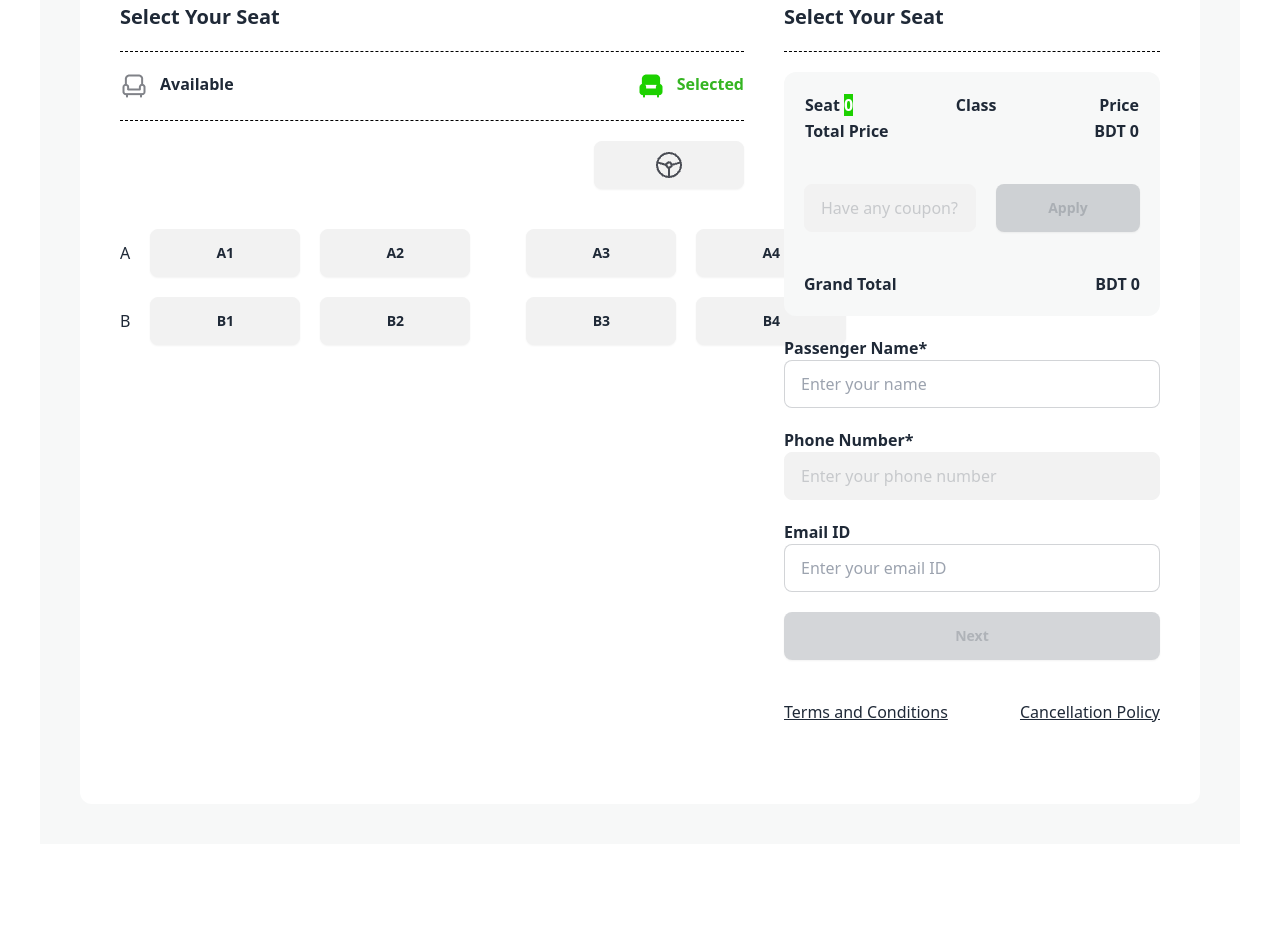
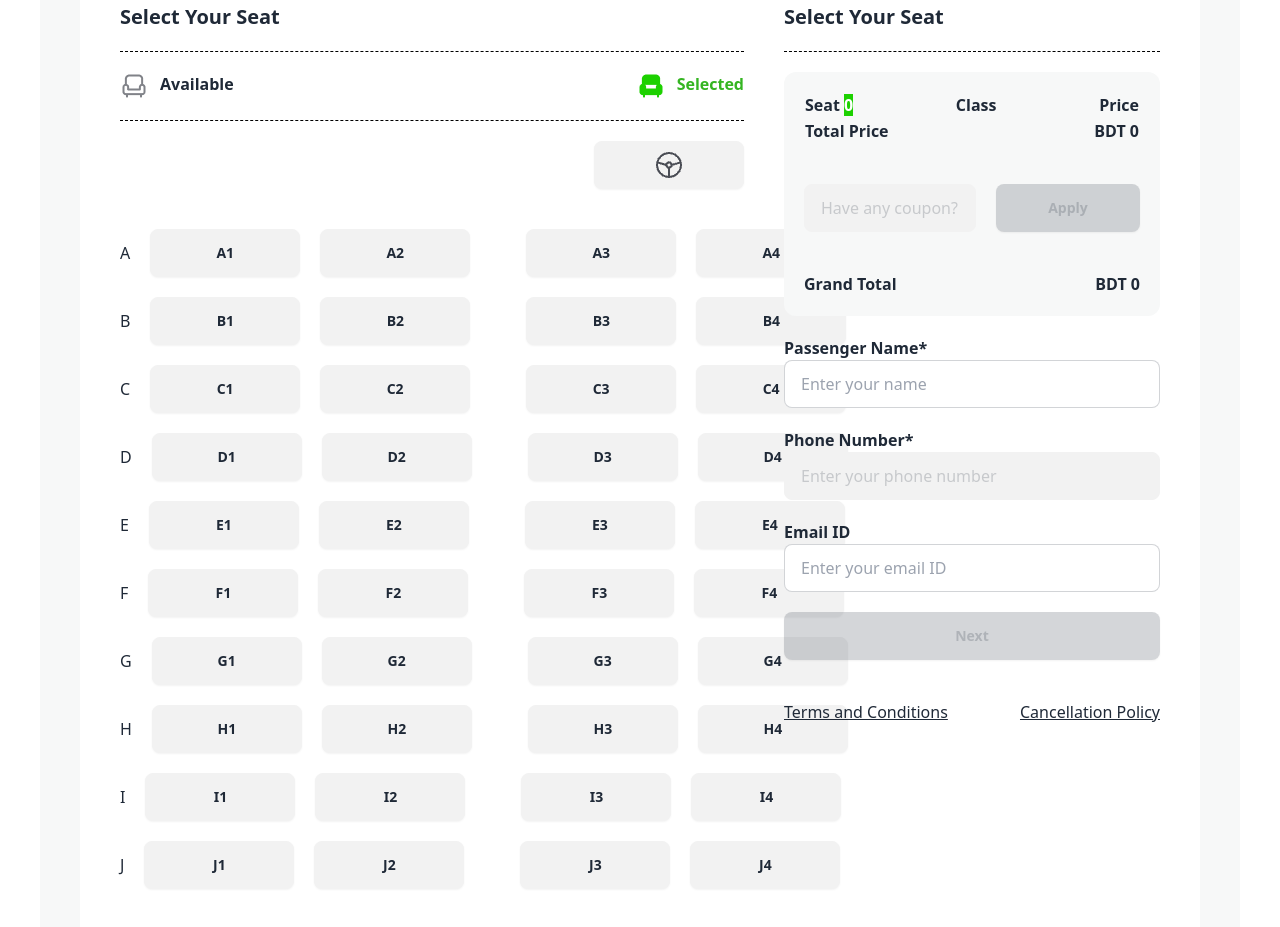
Before and after one commit to Tajbir23/ph-assignment-5, a plain HTML site: page index.html in a window 1280 px wide. Shown: the part 1684-2611 px from the top of the page. Before the commit the page ends 2568 px from the top, so only its background shows below. Drawn offline with nearby package versions, Linux system fonts and the light colour scheme.

Commit message:
assignment responsive for mobile

```diff
--- a/index.html
+++ b/index.html
@@ -17,7 +17,7 @@
     <link rel="stylesheet" href="style.css" />
     <script src="https://cdn.tailwindcss.com"></script>
   </head>
-  <body class="m-10">
+  <body class="sm:m-10 m-2">
     <header>
       <!-- Nav bar start -->
       <section>
@@ -64,7 +64,7 @@
       <section class="flex flex-col w-full gap-10 my-10">
         <h1 class="m-auto font-bold text-3xl">Best offers for you</h1>
 
-        <div class="flex justify-between gap-10">
+        <div class="flex justify-between gap-10 sm:flex-row flex-col">
           <div
             class="flex bg-[#FFBF0F] items-center justify-around rounded-2xl w-full"
           >
@@ -118,13 +118,13 @@
           </div>
 
           <div class="bg-white rounded-xl">
-            <div class="my-20 flex">
+            <div class="my-20 flex sm:flex-row flex-col">
               <!-- left container start -->
-              <div class="w-8/12 m-10 p-5 rounded-xl">
+              <div class="sm:w-8/12 m-10 sm:p-5 rounded-xl">
                 <!-- green line header -->
                 <div class="flex justify-between items-center">
-                  <div class="flex items-center gap-5">
-                    <img src="./images/bus-logo.png" alt="" />
+                  <div class="flex sm:items-center gap-5 sm:flex-row flex-col justify-center">
+                    <img class="h-6 w-10" src="./images/bus-logo.png" alt="" />
                     <div>
                       <h1 class="font-bold text-xl">Greenline Paribahan</h1>
                       <p>Coach-009-WEB ! AC_Business</p>
@@ -152,7 +152,7 @@
                     <p>Departure Time</p>
                     <h1 class="font-bold">9:00 PM</h1>
                   </div>
-                  <div class="flex justify-between items-center my-5">
+                  <div class="flex justify-between items-center my-5 flex-wrap gap-5">
                     <button class="btn">Boarding Point - Laxmipur</button>
                     <button class="btn">Dropping Point - Bogura</button>
                     <button class="btn">Est. Time - 11 Hour</button>
@@ -162,7 +162,7 @@
               <!-- left container start -->
 
               <!-- divider image -->
-              <img src="./images/info-devider.png" alt="" />
+              <img class="hidden sm:block" src="./images/info-devider.png" alt="" />
 
               <div
                 class="flex flex-col items-center justify-center m-auto gap-2"
@@ -175,9 +175,9 @@
           </div>
 
           <!-- start seat plan container -->
-          <div class="bg-white p-10 rounded-xl flex gap-10">
+          <div class="bg-white p-10 rounded-xl flex gap-10 sm:flex-row flex-col">
             <!-- start seat plan -->
-            <div class="w-[60%]">
+            <div class="sm:w-[60%]">
               <!-- top -->
               <p id="max-ticket" class="text-red-700"></p>
               <div>
@@ -202,7 +202,7 @@
               <div class="py-5">
                 <div class="flex flex-col gap-10">
                   <div class="w-full flex flex-row-reverse">
-                    <button class="btn w-[150px]">
+                    <button class="btn sm:w-[150px]">
                       <img src="./images/Vector.png" alt="" />
                     </button>
                   </div>
@@ -211,33 +211,130 @@
                     <div class="flex gap-14 justify-between">
                       <div class="flex gap-5 items-center">
                         <span>A</span>
-                        <button class="seat btn w-[150px]">A1</button>
-                        <button class="seat btn w-[150px]">A2</button>
+                        <button class="seat btn sm:w-[150px]">A1</button>
+                        <button class="seat btn sm:w-[150px]">A2</button>
                       </div>
                       <div class="flex gap-5">
-                        <button class="seat btn w-[150px]">A3</button>
-                        <button class="seat btn w-[150px]">A4</button>
+                        <button class="seat btn sm:w-[150px]">A3</button>
+                        <button class="seat btn sm:w-[150px]">A4</button>
                       </div>
                     </div>
 
                     <div class="flex gap-14 justify-between">
                       <div class="flex gap-5 items-center">
                         <span>B</span>
-                        <button class="seat btn w-[150px]">B1</button>
-                        <button class="seat btn w-[150px]">B2</button>
+                        <button class="seat btn sm:w-[150px]">B1</button>
+                        <button class="seat btn sm:w-[150px]">B2</button>
                       </div>
                       <div class="flex gap-5">
-                        <button class="seat btn w-[150px]">B3</button>
-                        <button class="seat btn w-[150px]">B4</button>
+                        <button class="seat btn sm:w-[150px]">B3</button>
+                        <button class="seat btn sm:w-[150px]">B4</button>
                       </div>
                     </div>
+
+                    <div class="flex gap-14 justify-between">
+                      <div class="flex gap-5 items-center">
+                        <span>C</span>
+                        <button class="seat btn sm:w-[150px]">C1</button>
+                        <button class="seat btn sm:w-[150px]">C2</button>
+                      </div>
+                      <div class="flex gap-5">
+                        <button class="seat btn sm:w-[150px]">C3</button>
+                        <button class="seat btn sm:w-[150px]">C4</button>
+                      </div>
+                    </div>
+
+                    <div class="flex gap-14 justify-between">
+                      <div class="flex gap-5 items-center">
+                        <span>D</span>
+                        <button class="seat btn sm:w-[150px]">D1</button>
+                        <button class="seat btn sm:w-[150px]">D2</button>
+                      </div>
+                      <div class="flex gap-5">
+                        <button class="seat btn sm:w-[150px]">D3</button>
+                        <button class="seat btn sm:w-[150px]">D4</button>
+                      </div>
+                    </div>
+
+                    <div class="flex gap-14 justify-between">
+                      <div class="flex gap-5 items-center">
+                        <span>E</span>
+                        <button class="seat btn sm:w-[150px]">E1</button>
+                        <button class="seat btn sm:w-[150px]">E2</button>
+                      </div>
+                      <div class="flex gap-5">
+                        <button class="seat btn sm:w-[150px]">E3</button>
+                        <button class="seat btn sm:w-[150px]">E4</button>
+                      </div>
+                    </div>
+
+                    <div class="flex gap-14 justify-between">
+                      <div class="flex gap-5 items-center">
+                        <span>F</span>
+                        <button class="seat btn sm:w-[150px]">F1</button>
+                        <button class="seat btn sm:w-[150px]">F2</button>
+                      </div>
+                      <div class="flex gap-5">
+                        <button class="seat btn sm:w-[150px]">F3</button>
+                        <button class="seat btn sm:w-[150px]">F4</button>
+                      </div>
+                    </div>
+
+                    <div class="flex gap-14 justify-between">
+                      <div class="flex gap-5 items-center">
+                        <span>G</span>
+                        <button class="seat btn sm:w-[150px]">G1</button>
+                        <button class="seat btn sm:w-[150px]">G2</button>
+                      </div>
+                      <div class="flex gap-5">
+                        <button class="seat btn sm:w-[150px]">G3</button>
+                        <button class="seat btn sm:w-[150px]">G4</button>
+                      </div>
+                    </div>
+
+                    <div class="flex gap-14 justify-between">
+                      <div class="flex gap-5 items-center">
+                        <span>H</span>
+                        <button class="seat btn sm:w-[150px]">H1</button>
+                        <button class="seat btn sm:w-[150px]">H2</button>
+                      </div>
+                      <div class="flex gap-5">
+                        <button class="seat btn sm:w-[150px]">H3</button>
+                        <button class="seat btn sm:w-[150px]">H4</button>
+                      </div>
+                    </div>
+
+                    <div class="flex gap-14 justify-between">
+                      <div class="flex gap-5 items-center">
+                        <span>I</span>
+                        <button class="seat btn sm:w-[150px]">I1</button>
+                        <button class="seat btn sm:w-[150px]">I2</button>
+                      </div>
+                      <div class="flex gap-5">
+                        <button class="seat btn sm:w-[150px]">I3</button>
+                        <button class="seat btn sm:w-[150px]">I4</button>
+                      </div>
+                    </div>
+
+                    <div class="flex gap-14 justify-between">
+                      <div class="flex gap-5 items-center">
+                        <span>J</span>
+                        <button class="seat btn sm:w-[150px]">J1</button>
+                        <button class="seat btn sm:w-[150px]">J2</button>
+                      </div>
+                      <div class="flex gap-5">
+                        <button class="seat btn sm:w-[150px]">J3</button>
+                        <button class="seat btn sm:w-[150px]">J4</button>
+                      </div>
+                    </div>
+
                   </div>
                 </div>
               </div>
             </div>
             <!-- end seat plan -->
 
-            <div class="w-[40%]">
+            <div class="sm:w-[40%]">
               <div class="border-b border-black border-dashed pb-5 font-bold text-xl">
                 <h1>Select Your Seat</h1>
               </div>
@@ -260,9 +357,9 @@
                 </table>
 
                 <div id="coupon-container" class="my-10">
-                  <div class="flex gap-5">
+                  <div class="flex gap-5 sm:flex-row flex-col">
                     <input type="text" disabled="true" id="coupon-field" class="input input-bordered w-full" placeholder="Have any coupon?">
-                    <button id="coupon-btn" class="btn w-36 bg-[#1DD100] text-white font-bold" disabled="true">Apply</button>
+                    <button id="coupon-btn" class="btn sm:w-36 bg-[#1DD100] text-white font-bold" disabled="true">Apply</button>
                   </div>
                   <p id="invalid" class="text-red-700 hidden">Invalid coupon code</p>
                 </div>
```
